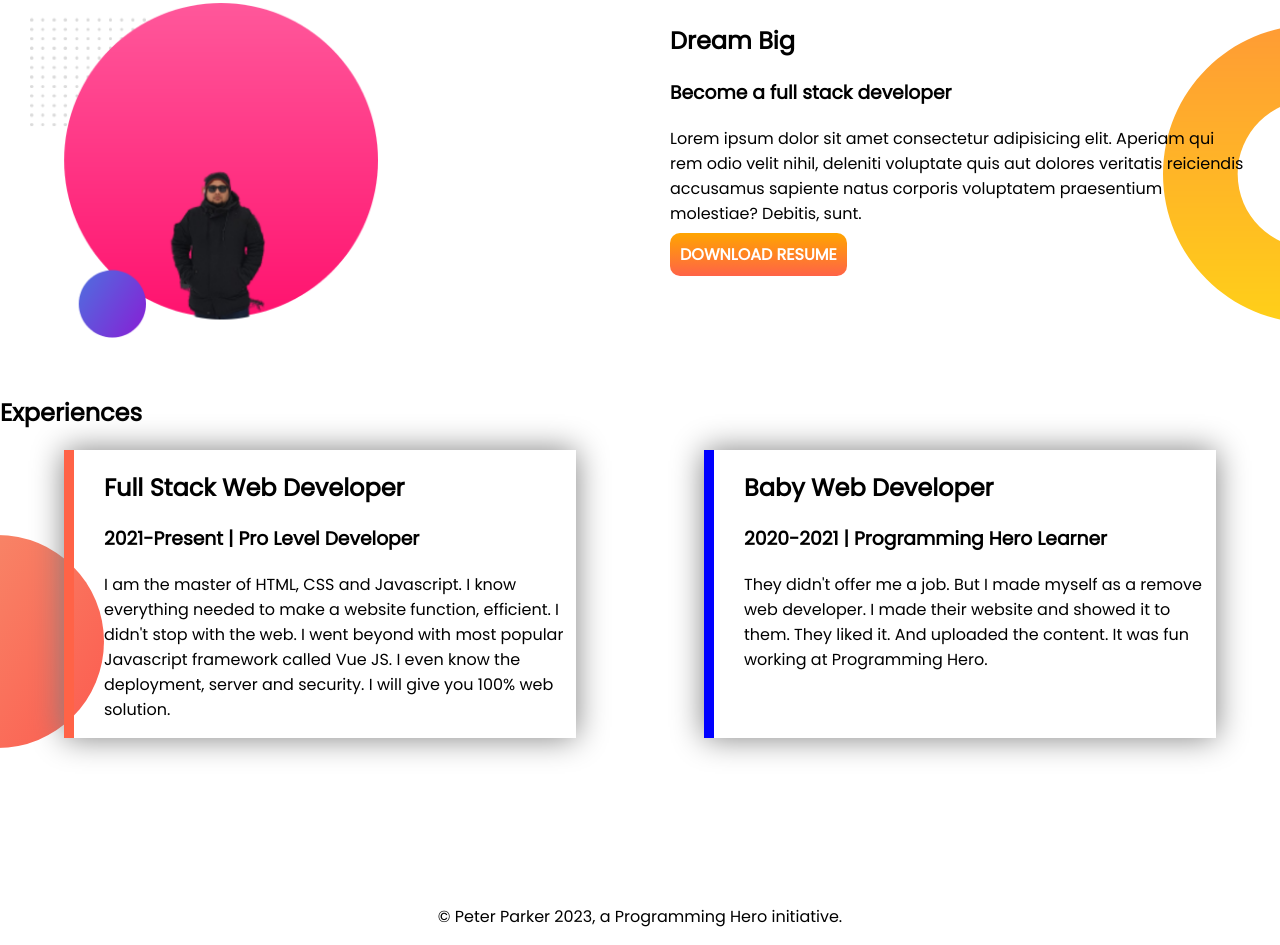
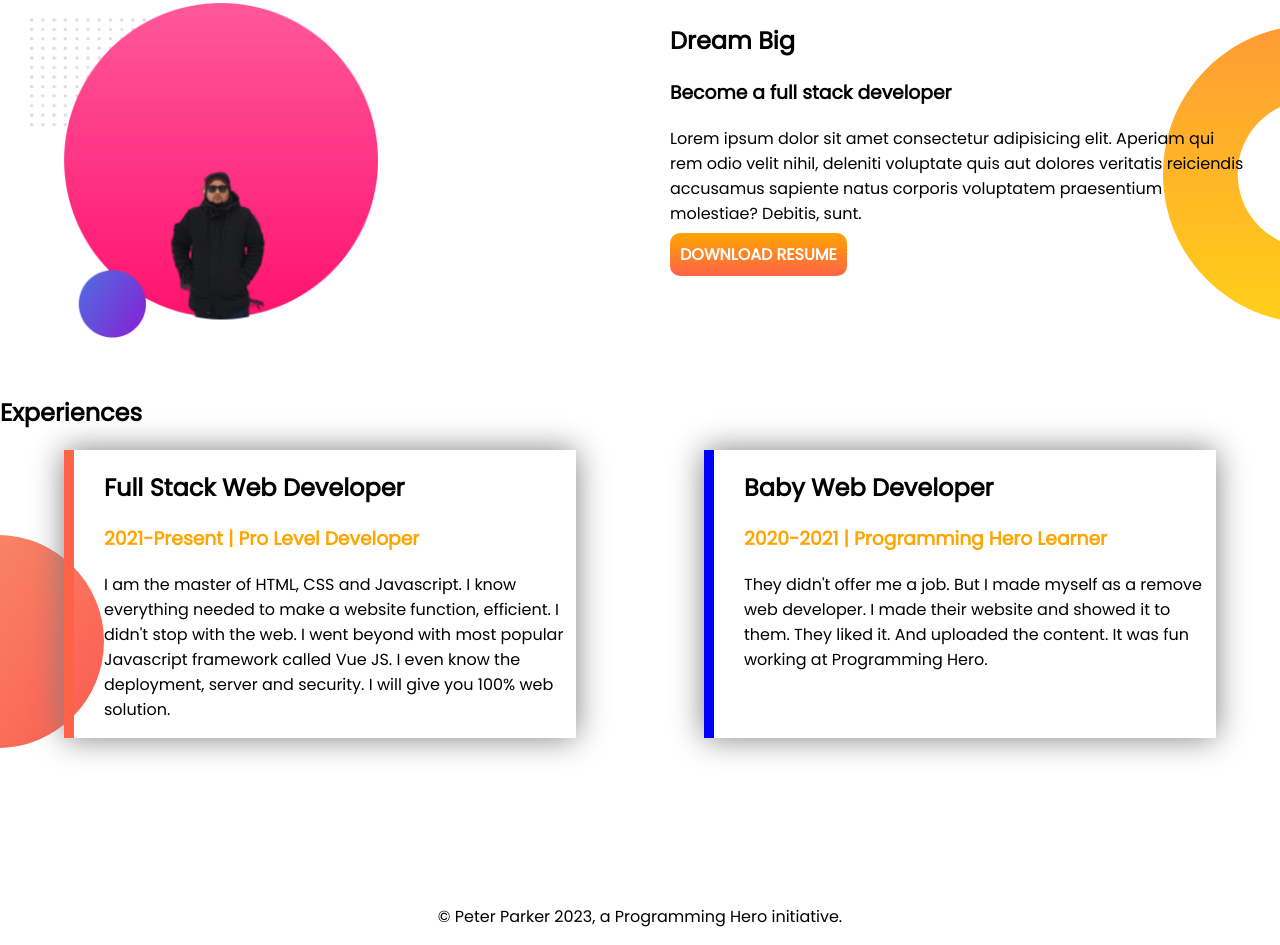
Before and after one commit to riyadhbd2/developer-portfolio, a plain HTML site: page index.html in a window 1280 px wide. Shown: the part 439-1384 px from the top of the page. Drawn offline with Linux system fonts and the light colour scheme.

Commit message:
last commit

```diff
--- a/index.html
+++ b/index.html
@@ -39,12 +39,12 @@
         <div class="last">
             <div id="first-part" class="part-item">
                 <h1>Full Stack Web Developer</h1>
-                <h3>2021-Present | Pro Level Developer</h3>
+                <h3 class="color">2021-Present | Pro Level Developer</h3>
                 <p>I am the master of HTML, CSS and Javascript. I know everything needed to make a website function, efficient. I didn't stop with the web. I went beyond with most popular Javascript framework called Vue JS. I even know the deployment, server and security. I will give you 100% web solution.</p>
             </div>
             <div id="second-part" class="part-item">
                 <h1>Baby Web Developer</h1>
-                <h3>2020-2021 | Programming Hero Learner</h3>
+                <h3 class="color">2020-2021 | Programming Hero Learner</h3>
                 <p>They didn't offer me a job. But I made myself as a remove web developer. I made their website and showed it to them. They liked it. And uploaded the content. It was fun working at Programming Hero.</p>
             </div>
         </div>
--- a/style.css
+++ b/style.css
@@ -51,6 +51,9 @@ span{
     margin-right: 5%;
     padding-left: 30px;
 }
+.color{
+    color: orange;
+}
 #first-part{
     border-left: 10px solid tomato;
 }
```
